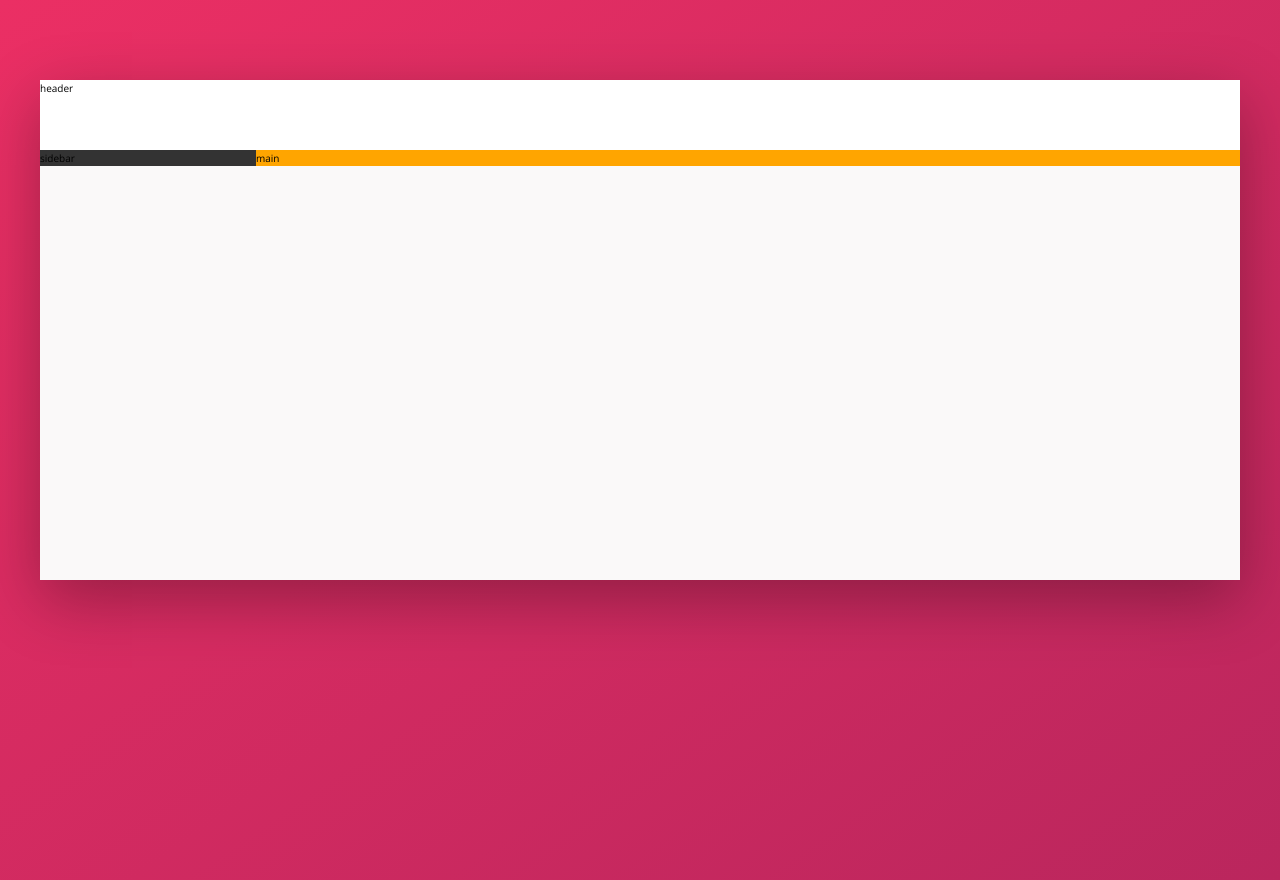
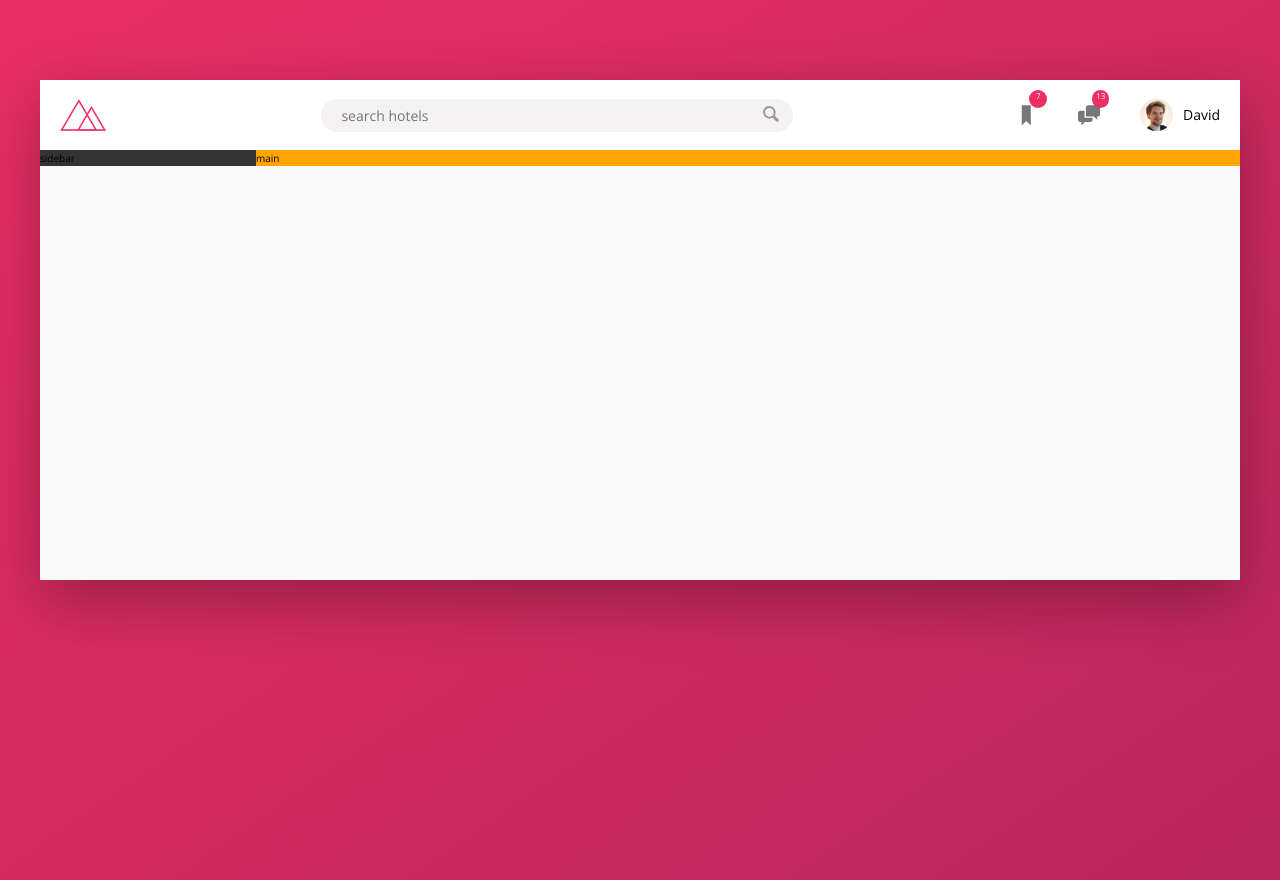
Before and after one commit to Nashid-Noor/Trillo, a website: page index.html in a window 1280 px wide. Drawn offline with nearby package versions, Linux system fonts and the light colour scheme.

Commit message:
Created the header.

```diff
--- a/index.html
+++ b/index.html
@@ -15,7 +15,44 @@
   </head>
   <body>
     <div class="container">
-      <header class="header">header</header>
+      <header class="header">
+        <img src="img/logo.png" alt="trillo-logo" class="logo" />
+        <form action="#" class="search">
+          <input
+            type="text"
+            placeholder="search hotels"
+            class="search__input"
+          />
+          <button class="search__button">
+            <svg class="search__icon">
+              <use xlink:href="img/sprites.svg#icon-magnifying-glass"></use>
+            </svg>
+          </button>
+        </form>
+        <nav class="user-nav">
+          <div class="user-nav__icon-box">
+            <svg class="user-nav__icon">
+              <use xlink:href="img/sprites.svg#icon-bookmark"></use>
+            </svg>
+            <span class="user-nav__icon-notification">7</span>
+          </div>
+          <div class="user-nav__icon-box">
+            <svg class="user-nav__icon">
+              <use xlink:href="img/sprites.svg#icon-chat"></use>
+            </svg>
+            <span class="user-nav__icon-notification">13</span>
+          </div>
+          <div class="user-nav__icon-box">
+            <img
+              src="/img/user.jpg"
+              alt="Profile Picture"
+              class="user-nav__user-photo"
+            />
+            <span class="user-nav__user-name">David</span>
+          </div>
+        </nav>
+      </header>
+
       <div class="content">
         <nav class="sidebar">sidebar</nav>
         <main class="hotel-view">main</main>
--- a/sass/_components.scss
+++ b/sass/_components.scss
@@ -0,0 +1,87 @@
+.logo {
+  height: 3.25rem;
+  margin-left: 2rem;
+}
+.search {
+  display: flex;
+  flex: 0 0 40%;
+  justify-content: center;
+  align-items: center;
+  &__input {
+    font-family: inherit;
+    font-size: inherit;
+    border: none;
+    border-radius: 100px;
+    background-color: var(--Grey-light-2);
+    padding: 0.7rem 2rem;
+    margin-right: -3.25rem;
+    flex-basis: 90%;
+  }
+  &::-webkit-input-placeholder {
+    font-weight: 100;
+    color: vat(--Grey-light-4);
+  }
+  &__input:focus {
+    flex-basis: 100%;
+    outline: none;
+    background-color: var(--Grey-light-3);
+  }
+  &__input:focus + &__button {
+    background-color: var(--Grey-light-3);
+  }
+
+  &__button {
+    border: none;
+    background-color: var(--Grey-light-2);
+
+    &:active {
+      transform: translate(2px);
+    }
+  }
+  &__icon {
+    height: 2rem;
+    width: 2rem;
+    fill: var(--Grey-dark-3);
+  }
+}
+
+.user-nav {
+  display: flex;
+  align-items: center;
+  align-self: stretch;
+  &__icon-box {
+    padding: 0 2rem;
+    cursor: pointer;
+    display: flex;
+    height: 100%;
+    align-items: center;
+    position: relative;
+    &:hover {
+      background-color: var(--Grey-light-2);
+    }
+  }
+
+  &__icon {
+    height: 2.25rem;
+    width: 2.25rem;
+    fill: var(--Grey-dark-2);
+  }
+  &__icon-notification {
+    background-color: var(--Primary);
+    border-radius: 100px;
+    font-size: 0.8rem;
+    height: 1.75rem;
+    width: 1.75rem;
+    color: #fff;
+    position: absolute;
+    top: 1rem;
+    right: 1.1rem;
+    text-align: center;
+  }
+
+  &__user-photo {
+    height: 3.25rem;
+    border-radius: 50%;
+    margin-right: 1rem;
+  }
+}
--- a/sass/_layout.scss
+++ b/sass/_layout.scss
@@ -9,6 +9,10 @@
   height: 7rem;
   background-color: #fff;
   border-bottom: var(--Grey-light-2);
+  display: flex;
+  justify-content: space-between;
+  align-items: center;
+  font-size: 1.4rem;
 }
 .content {
   display: flex;
```
Also changed, not shown: css/style.css, img/SVG/aircraft-take-off.svg (added), img/SVG/bookmark.svg (added), img/SVG/chat.svg (added), img/SVG/chevron-thin-right.svg (added), img/SVG/home.svg (added), img/SVG/key.svg (added), img/SVG/location-pin.svg (added), img/SVG/magnifying-glass.svg (added), img/SVG/map.svg (added), img/SVG/star.svg (added), img/sprite.svg (deleted), img/sprites.svg (added).
